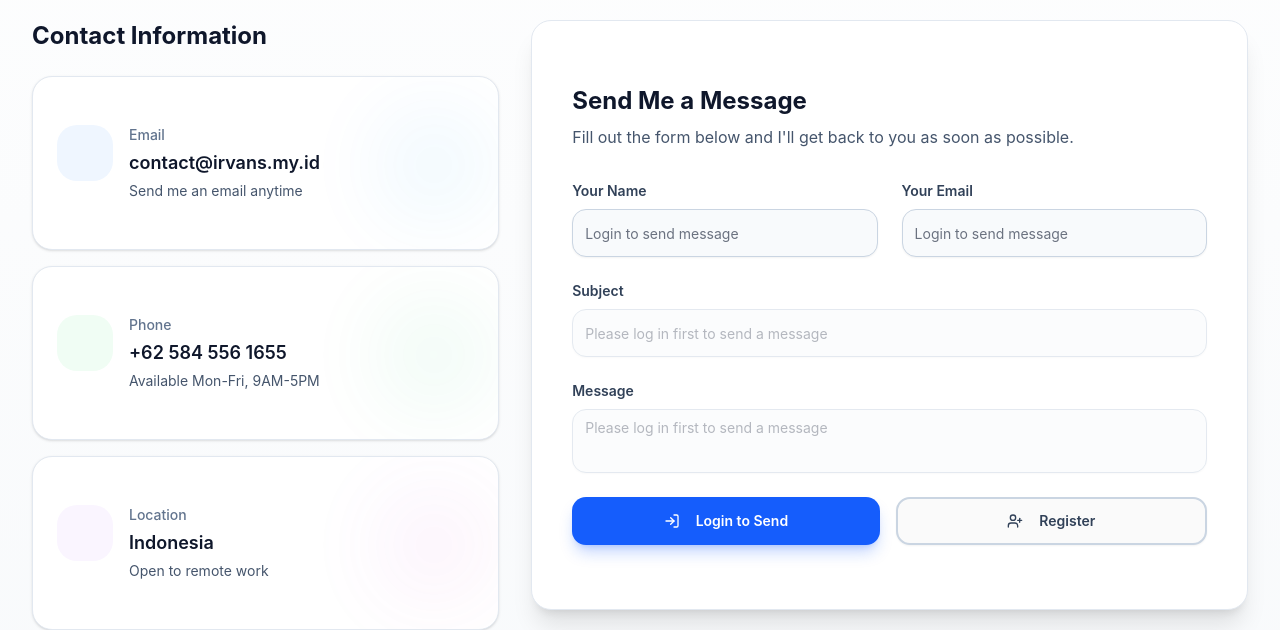
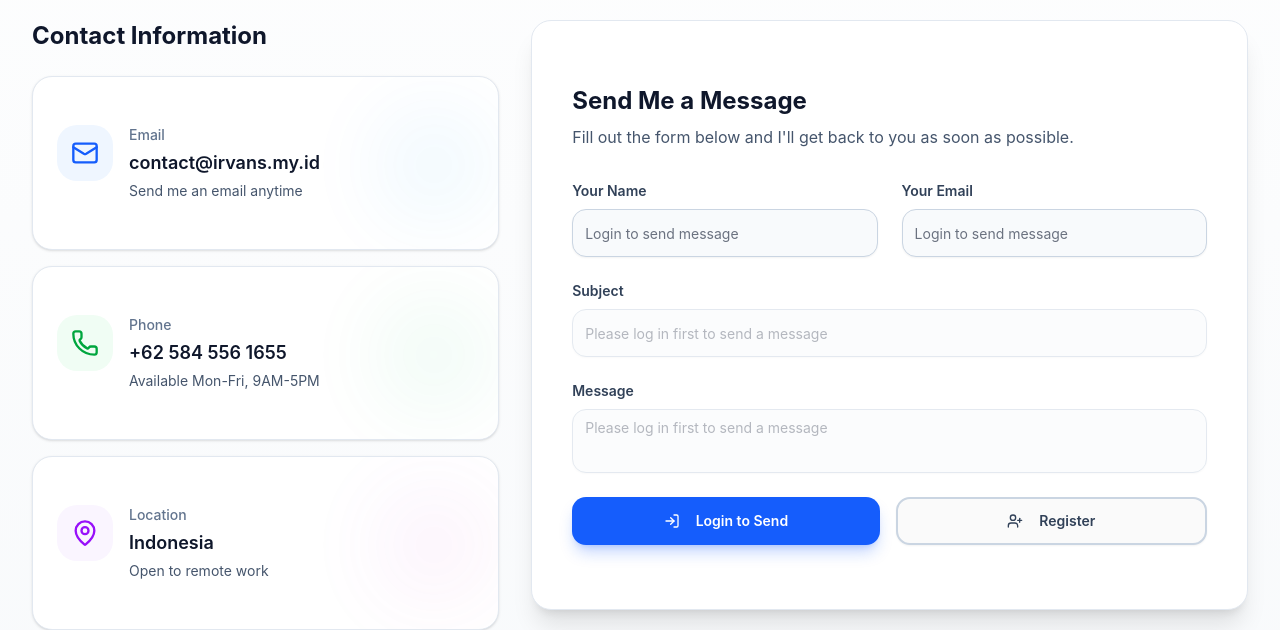
Before and after one commit to irvanshandika/irvans, a Next.js app: page / in a window 1280 px wide. Shown: the part 3880-4510 px from the top of the page. Built offline with nearby package versions, Linux system fonts and the light colour scheme; no server answers; the database is empty; what react-google-recaptcha-v3 would draw is missing.

Commit message:
style(Contact): update icon colors for better visual distinction

```diff
--- a/src/components/sections/Contact.tsx
+++ b/src/components/sections/Contact.tsx
@@ -236,7 +236,11 @@ const Contact = () => {
                       <div
                         className={`shrink-0 h-14 w-14 rounded-xl ${info.bgColor} flex items-center justify-center group-hover:scale-110 transition-transform duration-300`}
                       >
-                        <info.icon className={`h-7 w-7 bg-linear-to-br ${info.color} bg-clip-text text-transparent`} />
+                        <info.icon className={`h-7 w-7 ${
+                          info.title === 'Email' ? 'text-blue-600 dark:text-blue-400' :
+                          info.title === 'Phone' ? 'text-green-600 dark:text-green-400' :
+                          'text-purple-600 dark:text-purple-400'
+                        }`} />
                       </div>
                       <div className="flex-1 min-w-0">
                         <h4 className="text-sm font-medium text-slate-500 dark:text-slate-400 mb-1">
```
